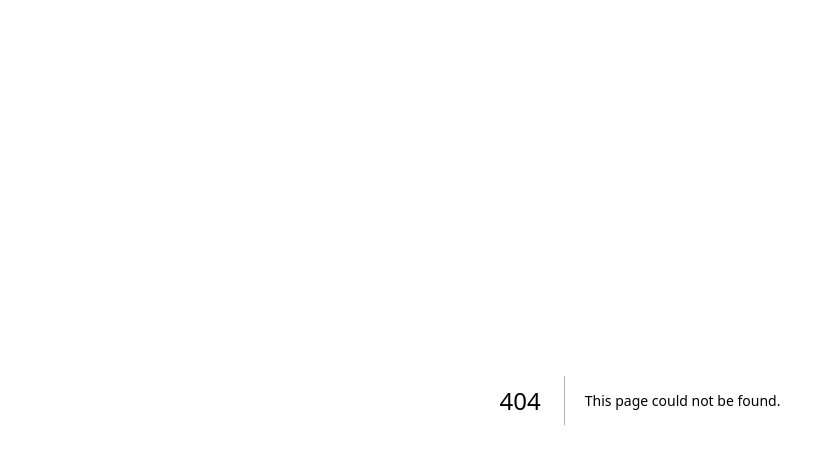
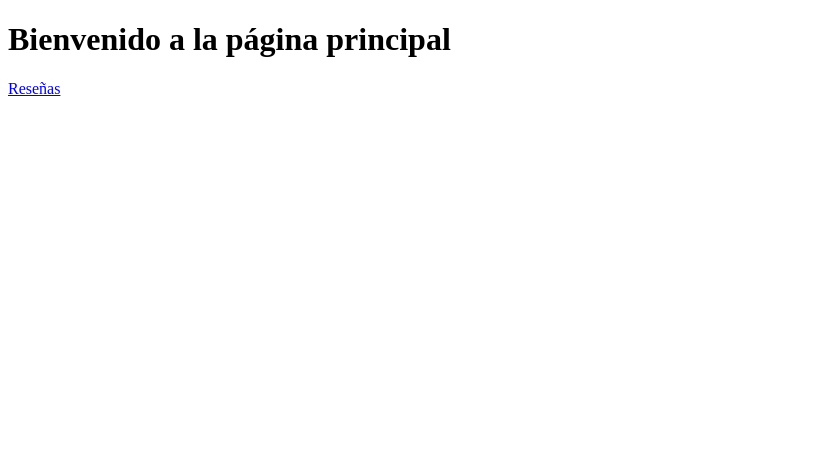
Before and after one commit to FaustoCitera/Proyecto, a Next.js app: page /home in a window 1280 px wide. Before the commit this address had no page. Shown: the top 464 px of the page, without its empty margins (0-835 px from the left). Built offline with nearby package versions, Linux system fonts and the light colour scheme.

Commit message:
pagina principal

```diff
--- a/components/LoginWithGoogle.jsx
+++ b/components/LoginWithGoogle.jsx
@@ -8,7 +8,7 @@ const LoginWithGoogle = () => {
 
   return (
     <GoogleLogin
-      clientId="33243575474-movj623knb88k6fc9foneqvv7n9ph1uf.apps.googleusercontent.com"
+      clientId="33243575474-movj6 23knb88k6fc9foneqvv7n9ph1uf.apps.googleusercontent.com"
       buttonText="Iniciar sesión con Google"
       onSuccess={responseGoogle}
       onFailure={responseGoogle}
--- /dev/null
+++ b/pages/home.jsx
@@ -0,0 +1,15 @@
+import React from 'react';
+import Link from 'next/link';
+
+const HomePage = () => {
+  return (
+    <div>
+      <h1>Bienvenido a la página principal</h1>
+      <Link href="/Review">
+        Reseñas
+      </Link>
+    </div>
+  );
+};
+
+export default HomePage;
--- a/pages/login.jsx
+++ b/pages/login.jsx
@@ -30,7 +30,7 @@ const LoginPage = () => {
     .then((d) => console.log(d))
     .catch((e) => console.log(e));
 
-    router.push('Review');
+    router.push('home');
 
   }
 
```
Also changed, not shown: pages/signup.jsx (+9 -4 lines).
